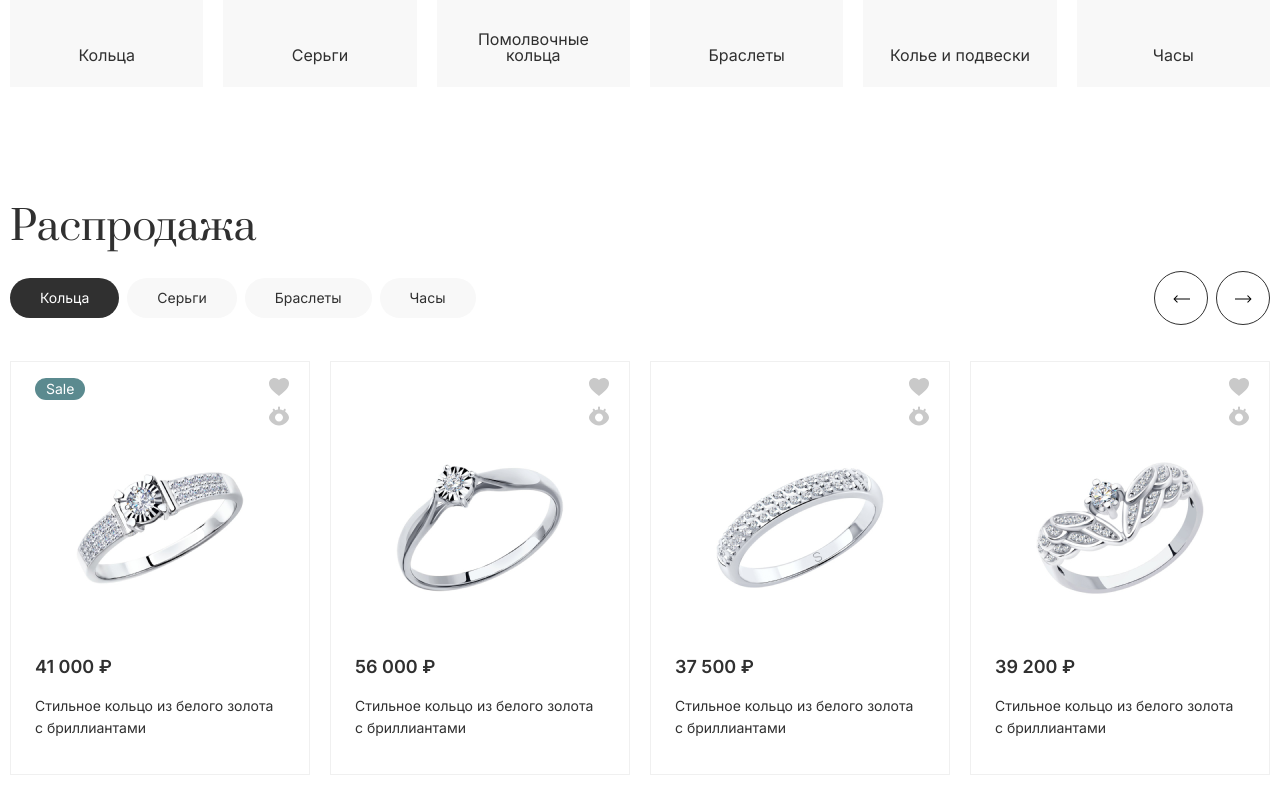
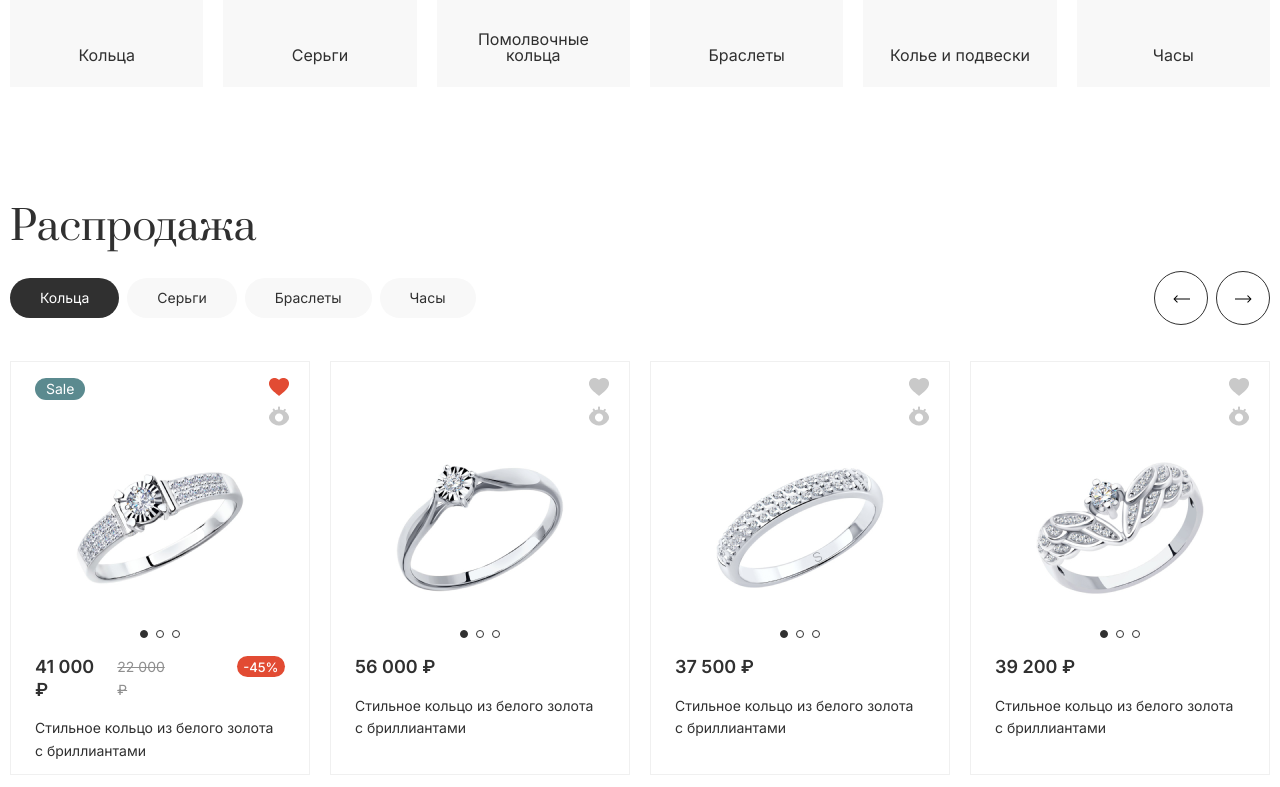
Before and after one commit to Readberg/goldy-store, a plain HTML site: page index.html in a window 1280 px wide. Both pictures are taken after a click on the element 279 px from the left and 1532 px from the top of the page. Shown: the part 1145-1932 px from the top of the page. Drawn offline with Linux system fonts and the light colour scheme.

Commit message:
feat: edit sale

```diff
--- a/css/sale.css
+++ b/css/sale.css
@@ -56,12 +56,20 @@
 .heart {
     width: 20px;
     height: 18px;
-    background-image: url(../assets/image/svg/heart.svg);
+    background-image: url(../assets/image/png/heart.png);
+    transition: all .5s ease;
+}
+.heart:hover {
+    background-image: url(../assets/image/png/hearthover.png);
 }
 .watch {
     width: 20px;
     height: 20px;
-    background-image: url(../assets/image/svg/watch.svg);
+    background-image: url(../assets/image/png/watch.png);
+    transition: all .5s ease;
+}
+.watch:hover {
+    background-image: url(../assets/image/png/watchhover.png);
 }
 .sale-info {
     display: flex;
@@ -72,11 +80,28 @@
 .sale-price {
     font-weight: 600;
     font-size: 18px;
+    display: flex;
+    gap: 60px;
+}
+.sale-price div {
+    display: flex;
+    gap: 8px;
+}
+.sale-price .past-price {
+    text-decoration-line: line-through;
+    color: #8F8F8F;
+    font-size: 14px;
 }
 .sale-img {
-    margin-top: 50px
+    margin-top: 50px;
+    position: relative;
 }
-
+.sale-dots {
+    display: flex;
+    gap: 8px;
+    position: absolute;
+    right: 40%;
+}
 .sale-foot {
     display: none;
     flex-direction: column;
@@ -115,14 +140,12 @@
 	right: 15px;
 	transform: translateY(-50%);
 
-	/* Рисуем треугольник */
     width: 0;
     height: 0;
     border-width: 4px;
     border-color: #303030 transparent transparent transparent;
 	border-style: solid;
 
-	/* Снимаем клик с треугольника */
 	pointer-events: none;
 }
 
--- a/css/style.css
+++ b/css/style.css
@@ -77,8 +77,8 @@ h2 {
 .dot {
     border: 1px solid #303030;
     border-radius: 50%;
-    width: 8px;
-    height: 8px;
+    width: 6px;
+    height: 6px;
     cursor: pointer;
 }
 .active,
--- a/index.html
+++ b/index.html
@@ -174,10 +174,19 @@
                         </div>
                         <div class="sale-img">
                             <img src="./assets/image/png/sale1.png" alt="sale image">
+                            <div class="sale-dots">
+                                <div class="dot active" id="dot1"></div>
+                                <div class="dot" id="dot2"></div>
+                                <div class="dot" id="dot3"></div>
+                            </div>
                         </div>
                         <div class="sale-info">
                             <div class="sale-price">
-                                <p>41 000 ₽</p>
+                                <div>
+                                    <span>41 000 ₽</span>
+                                    <span class="past-price">22 000 ₽</span>
+                                </div>
+                                <span class="discount">-45%</span>
                             </div>
                             <div class="sale-text">
                                 <p>Стильное кольцо из белого золота c бриллиантами</p>
@@ -219,6 +228,11 @@
                         </div>
                         <div class="sale-img">
                             <img src="./assets/image/png/sale2.png" alt="sale image">
+                            <div class="sale-dots">
+                                <div class="dot active" id="dot1"></div>
+                                <div class="dot" id="dot2"></div>
+                                <div class="dot" id="dot3"></div>
+                            </div>
                         </div>
                         <div class="sale-info">
                             <div class="sale-price">
@@ -264,6 +278,11 @@
                         </div>
                         <div class="sale-img">
                             <img src="./assets/image/png/sale3.png" alt="sale image">
+                            <div class="sale-dots">
+                                <div class="dot active" id="dot1"></div>
+                                <div class="dot" id="dot2"></div>
+                                <div class="dot" id="dot3"></div>
+                            </div>
                         </div>
                         <div class="sale-info">
                             <div class="sale-price">
@@ -309,6 +328,11 @@
                         </div>
                         <div class="sale-img">
                             <img src="./assets/image/png/sale4.png" alt="sale image">
+                            <div class="sale-dots">
+                                <div class="dot active" id="dot1"></div>
+                                <div class="dot" id="dot2"></div>
+                                <div class="dot" id="dot3"></div>
+                            </div>
                         </div>
                         <div class="sale-info">
                             <div class="sale-price">
--- a/js/main.js
+++ b/js/main.js
@@ -4,6 +4,8 @@ const slider = document.querySelector('.slider');
 const sliderBody = document.querySelector('.slider-body');
 const dot = document.querySelectorAll('.dot');
 const saleButtons = document.querySelectorAll('.sale-btn');
+const sale = document.querySelectorAll('.sale-item');
+const saleSection = document.querySelector('.sale');
 
 let count = 0;
 
@@ -83,8 +85,6 @@ function activeBtn () {
 }
 activeBtn();
 
-const sale = document.querySelectorAll('.sale-item');
-const saleSection = document.querySelector('.sale');
 function activeSale () {
 
     sale.forEach(e => {
@@ -139,3 +139,20 @@ document.querySelectorAll('.dropdown').forEach(function (dropDownWrapper) {
 		}
 	});
 });
+
+const heart = document.querySelectorAll('.heart');
+function activeHeart() {
+    let count = 0;
+    heart.forEach(e => {
+        e.addEventListener('click', () => {
+            if(count === 0){
+                e.style.backgroundImage = 'url(../assets/image/png/heartpress.png)';
+                count += 1;
+            } else if (count === 1) {
+                e.style.backgroundImage = 'url(../assets/image/png/heart.png)';
+                count -= 1;
+            }
+        })
+    })
+}
+activeHeart();
```
Also changed, not shown: assets/image/png/heart.png (added), assets/image/png/hearthover.png (added), assets/image/png/heartpress.png (added), assets/image/png/watch.png (added), assets/image/png/watchhover.png (added).
